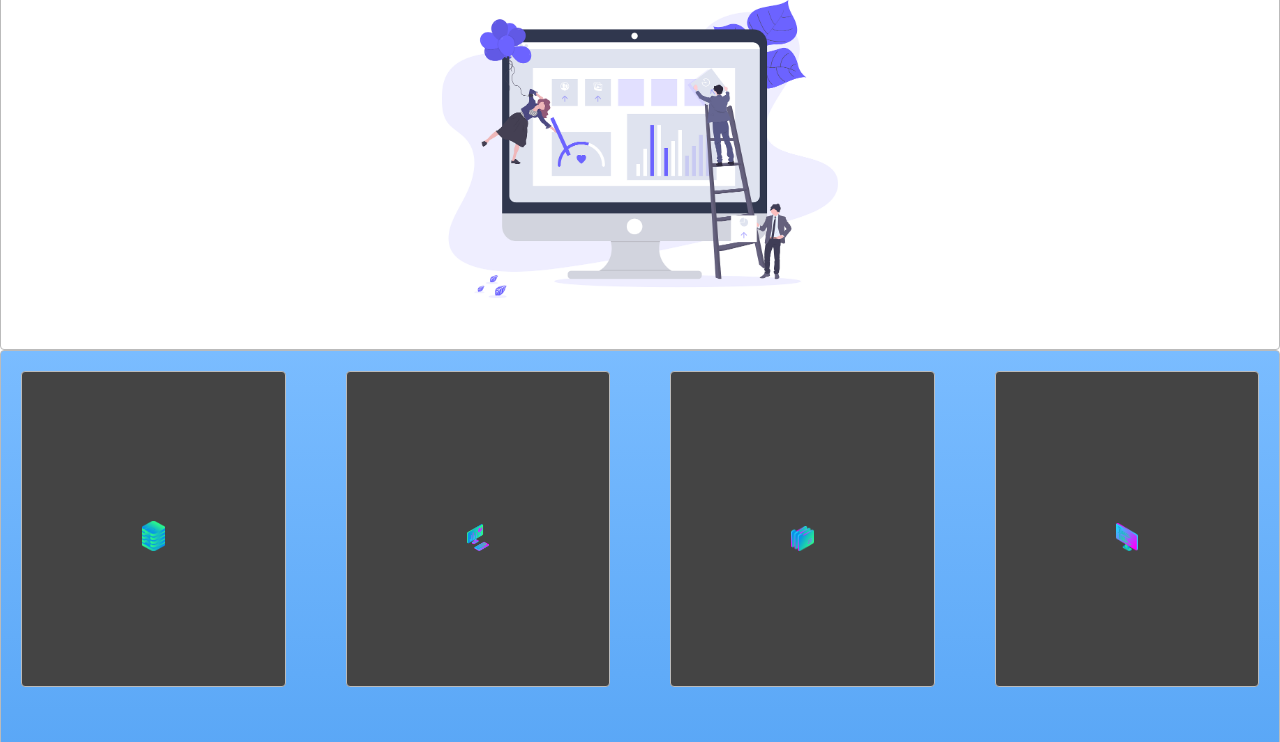
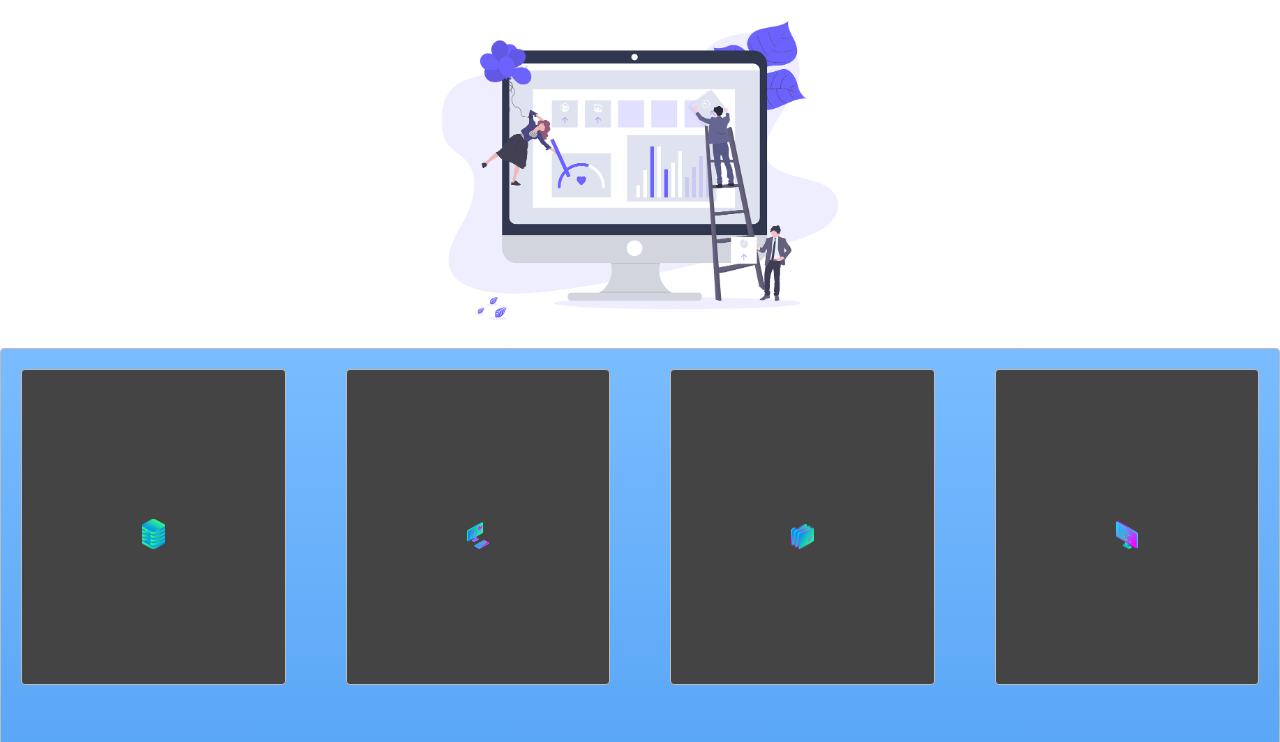
Before and after one commit to vaibhavshanbhag6/CSSGrid, a plain HTML site: page index.html in a window 1280 px wide. Shown: the part 52-794 px from the top of the page. Drawn offline with Linux system fonts and the light colour scheme.

Commit message:
CSS grid

```diff
--- a/index.html
+++ b/index.html
@@ -13,7 +13,7 @@
 				<li class="push"><a href="">Contacts</a></li>
 			</ul>
 		</nav>
-		<div class="zone container"><img class="cover" src="./img/9.png">
+		<div class="container"><img class="cover" src="./img/9.png">
 		</div>
   		<div class="zone blue grid-wrapper">
   			<div class="zone box"><img src="./img/1.png"></div>
--- a/style.css
+++ b/style.css
@@ -13,12 +13,6 @@ li{
     display: inline;
     padding-left: 20px;
     padding-right: 20px;
-}
-
-.sticky{
-    position: fixed;
-    top: 0;
-    width: 100%;
 }
 
 .main_nav{
@@ -57,6 +51,9 @@ li{
     box-shadow:rgba(0,0,0,0.8) 0px 5px 15px, inset rgba(0,0,0,0.15) 0px -10px 20px;
 }
 
+nav {
+
+}
 .box:hover {
     -webkit-transform:rotate(7deg);
     -moz-transform:rotate(7deg);
@@ -72,7 +69,9 @@ li{
 }
 
 .cover {
-    width: 30rem;
+    width: 60vh;
+    height: wrap;
+    margin-top: auto;
 }
 
 
@@ -90,6 +89,12 @@ li{
     background-color: #444;
     padding: 120px;
     margin: 20px;
+}
+
+.sticky{
+    position: fixed;
+    top: 0;
+    width: 100%;
 }
 
 
```
